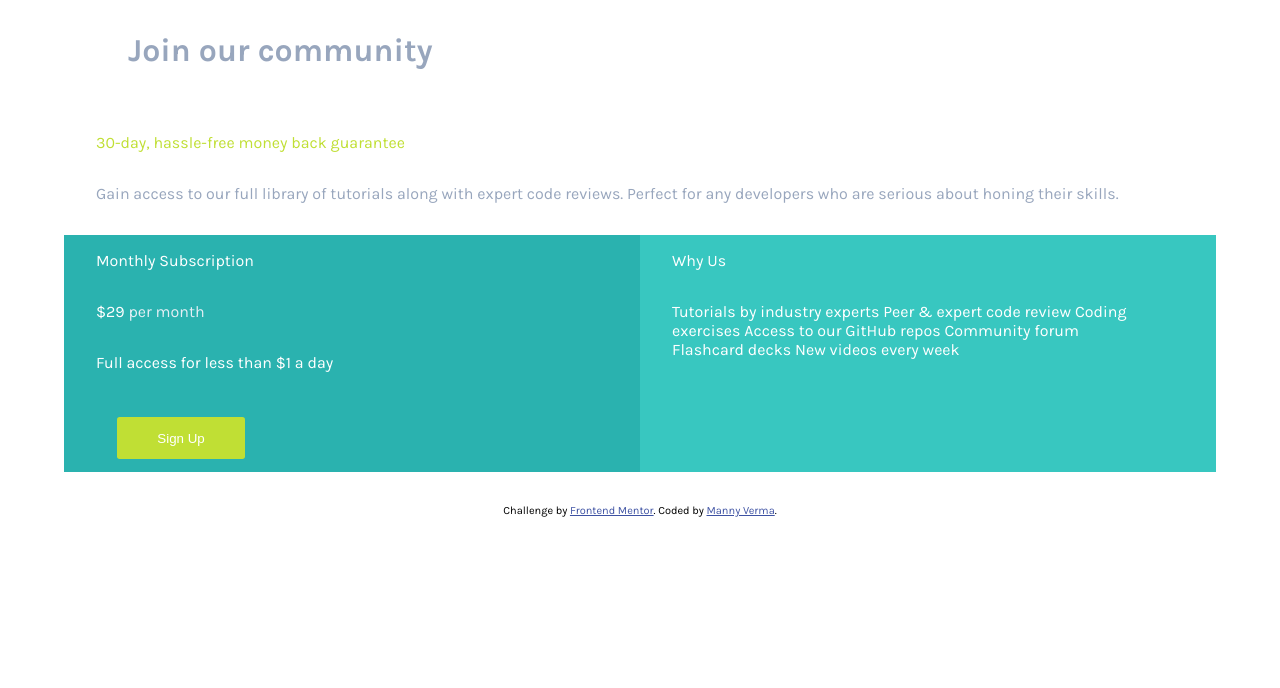
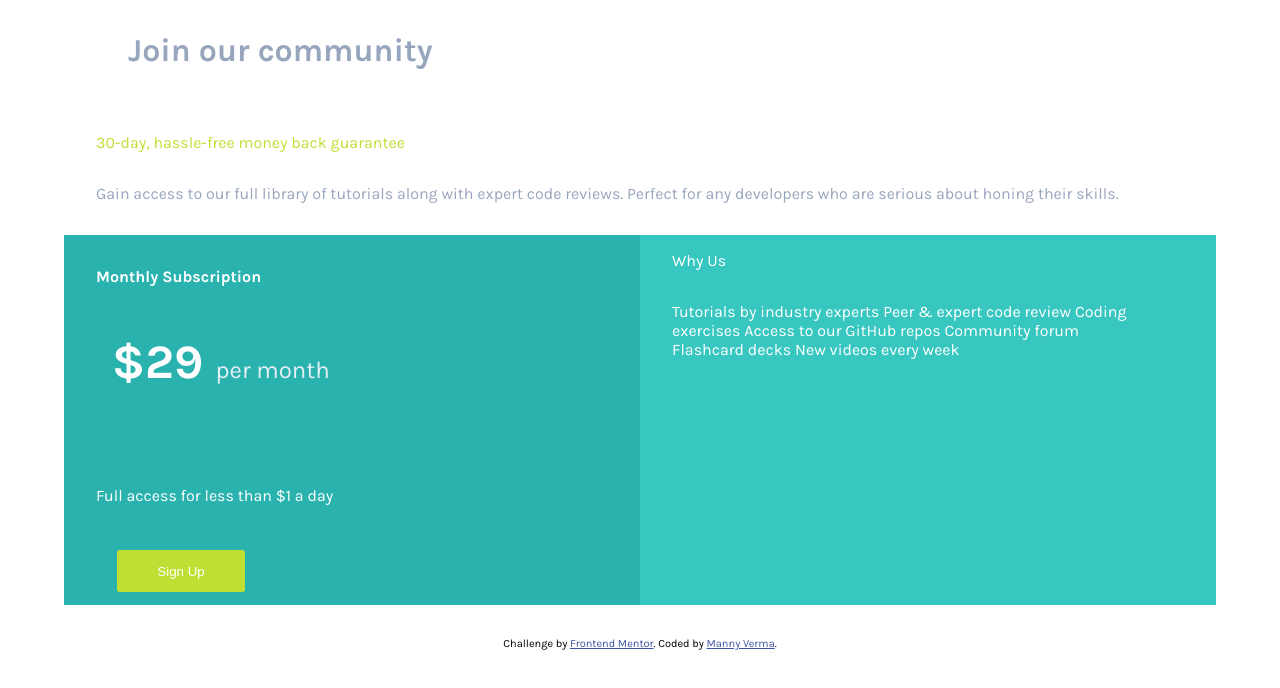
Before and after one commit to mverma45/fem-spg, a plain HTML site: page index.html in a window 1280 px wide. Drawn offline with Linux system fonts and the light colour scheme.

Commit message:
WIP text sytling

```diff
--- a/Style/styles.css
+++ b/Style/styles.css
@@ -47,15 +47,24 @@ body {
 	background-color: hsl(179, 62%, 43%);
 }
 
-.pricingSub,
+.pricingSub {
+	/* top | right | bottom | left */
+	margin: 2em 4em 2em 2em;
+	color: #fff;
+	font-weight: bold;
+}
+
 .planAmount {
-	/* top | right | bottom | left */
-	margin: 1em 4em 2em 2em;
+	margin: 1em 4em 2em 1em;
 	color: #fff;
+	font-weight: bolder;
+	font-size: 3em;
 }
 
 .pMonth {
+	font-size: 0.5em;
 	color: hsl(204, 43%, 93%);
+	font-weight: 100;
 }
 
 .Access,
--- a/index.html
+++ b/index.html
@@ -33,9 +33,7 @@
 			<div class="MPlans">
 				<div class="Pricing">
 					<p class="pricingSub">Monthly Subscription</p>
-					<p class="planAmount">
-						&dollar;29 <span class="pMonth"> per month</span>
-					</p>
+					<p class="planAmount">$29 <span class="pMonth">per month</p></span>
 
 					<p class="Access">Full access for less than &dollar;1 a day</p>
 					<button class="subBtn">Sign Up</button>
```
